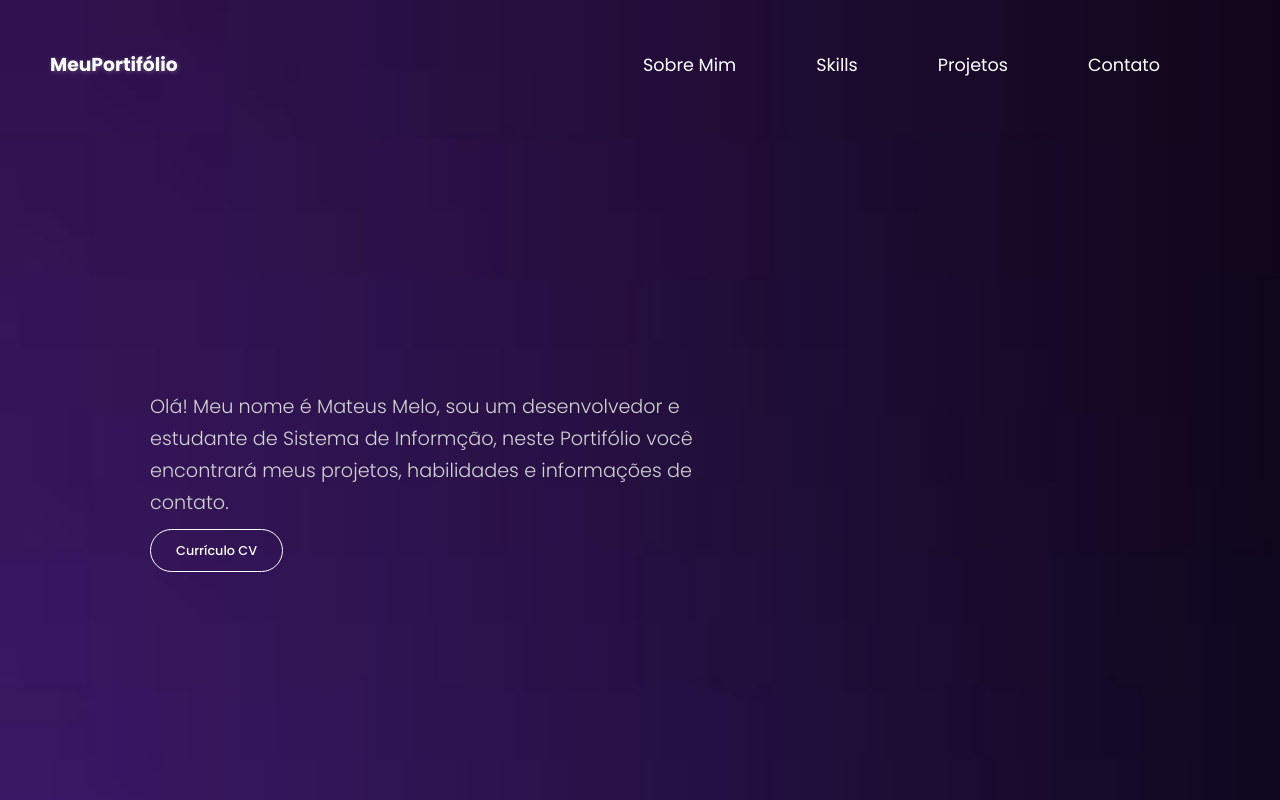
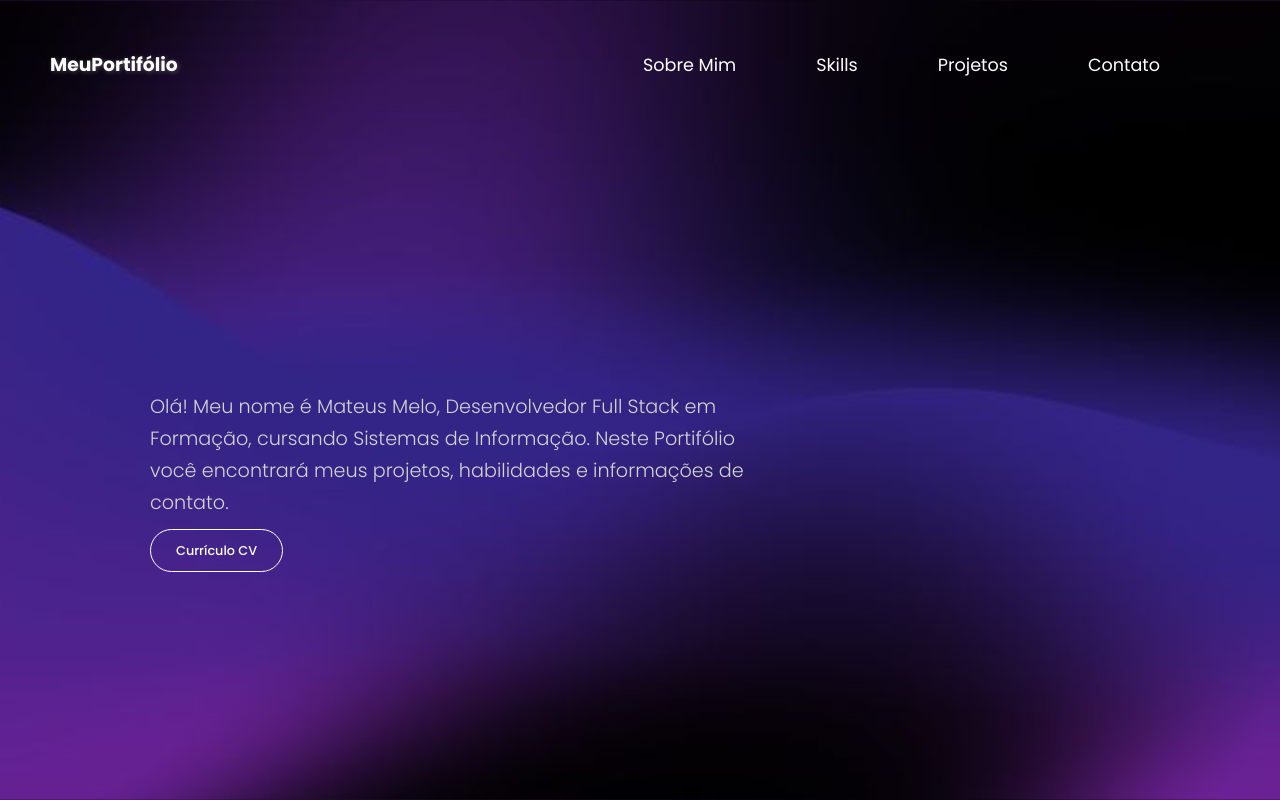
Before and after one commit to mtmeloh/Portifolio, a plain HTML site: page index.html in a window 1280 px wide. Shown: the top 800 px of the page. Drawn offline with Linux system fonts and the light colour scheme.

Commit message:
Update visual

```diff
--- a/estilo/style.css
+++ b/estilo/style.css
@@ -5,8 +5,10 @@
     box-sizing: border-box;
 }
 
-html{
+html, body{
     scroll-behavior: smooth;
+    height: 100%;
+    margin: 0;
 }
 
 body{
@@ -18,6 +20,7 @@
     background-position: center;
     background-repeat: no-repeat;
     background-size: cover;
+    background-attachment: fixed;
 }
 
 header{
--- a/index.html
+++ b/index.html
@@ -28,7 +28,7 @@
             <div class="Int">
                 <h3 class="aparecer">Mateus Melo</h3>
                 <p class="aparecer">
-                    Olá! Meu nome é Mateus Melo, sou um desenvolvedor e estudante de Sistema de Informção, neste Portifólio você encontrará meus projetos, habilidades e informações de contato.
+                    Olá! Meu nome é Mateus Melo, Desenvolvedor Full Stack em Formação, cursando Sistemas de Informação. Neste Portifólio você encontrará meus projetos, habilidades e informações de contato.
                 </p>
                 <div class="div-btn-cv">
                     <a href="../Portifolio/curriculo/Currículo-Desenvolvedor-Mateus-Melo.pdf" download="CV-Mateus-De-Melo.pdf" class="btn-cv">
```
Also changed, not shown: imagens/patinho.jpg (added).
